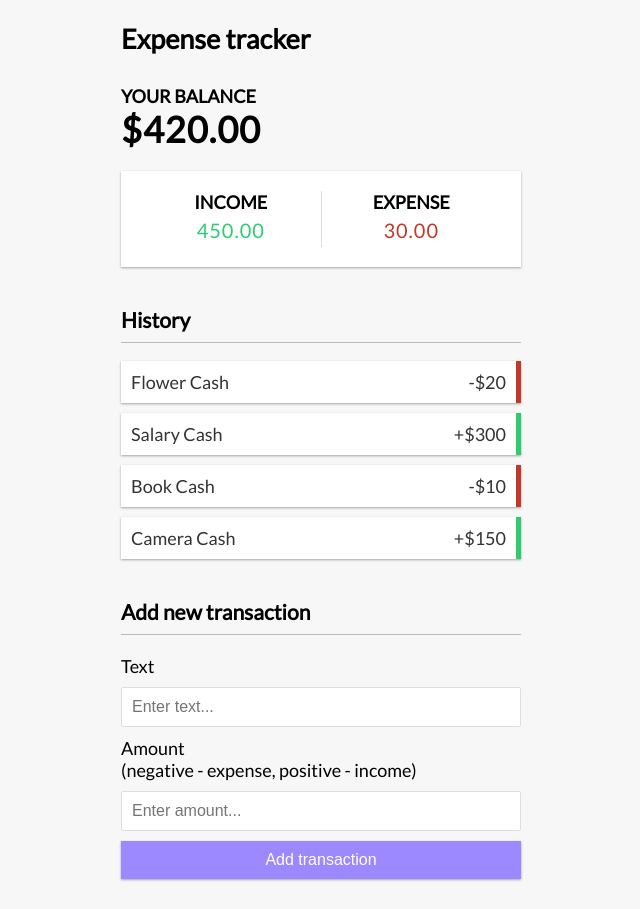
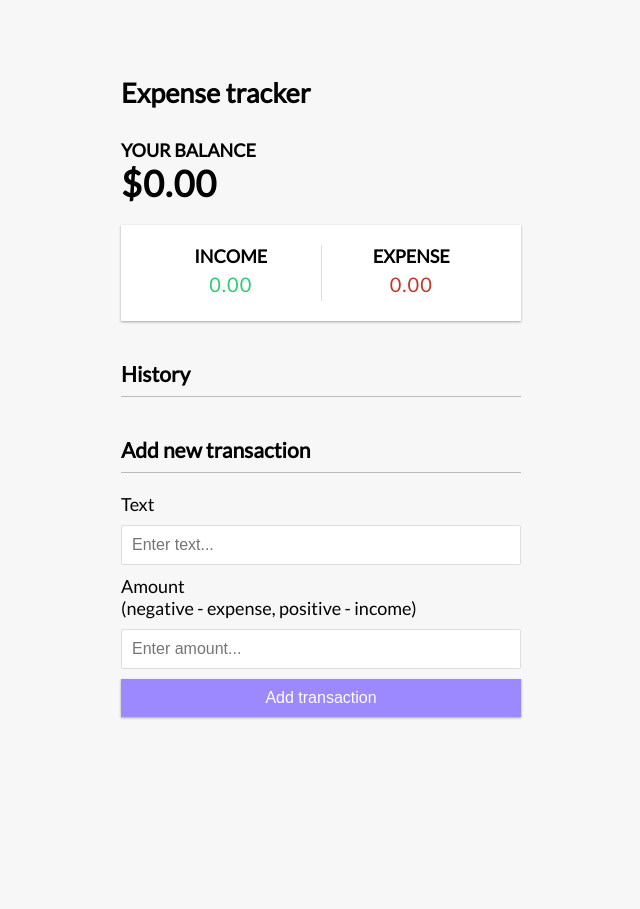
Before and after one commit to TiagoSilvina/m3-frontend, a React (Vite) app: page / in a window 1280 px wide. Shown: the whole page, without its empty margins (319-959 px from the left). After the commit the page ends 800 px from the top, so only its background shows below. Built offline with nearby package versions, Linux system fonts and the light colour scheme.

Commit message:
basic frontend crud

```diff
--- a/src/components/AddTransaction.jsx
+++ b/src/components/AddTransaction.jsx
@@ -1,5 +1,7 @@
 import React from 'react'
 import { useState } from 'react'
+import { GlobalContext } from '../context/GlobalState';
+import { useContext } from 'react';
 /*import { useNavigate } from "react-router-dom";*/
 import axios from "axios";
 
@@ -8,13 +10,16 @@ function AddTransaction() {
 
 const [text, setText] = useState("");
 const [amount, setAmount] = useState(0);
+const {addTransaction} = useContext(GlobalContext);
+
 /* const navigate = useNavigate(); */
 
   function handleSubmit(e) {
     e.preventDefault();
 
-    const transaction = { text, amount };
+    const newTransaction = { text, amount: +amount };
 
+    addTransaction(newTransaction);
 /*     axios
       .post("/api/transaction", transaction)
       .then(() => navigate("/transactions"))
--- a/src/components/Transaction.jsx
+++ b/src/components/Transaction.jsx
@@ -8,7 +8,7 @@ function Transaction({transaction}) {
   return (
     <div>
         <li className={transaction.amount < 0 ? "minus" : "plus"}>
-        {transaction.text} Cash <span>{sign}${Math.abs(transaction.amount)}</span>
+        {transaction.text}<span>{sign}${Math.abs(transaction.amount)}</span>
         <button className="delete-btn"
         onClick={()=>deleteTransaction(transaction.id)} >x</button>
       </li>
--- a/src/context/GlobalState.jsx
+++ b/src/context/GlobalState.jsx
@@ -7,10 +7,7 @@ import AppReducer from './AppReducer'
 const initialState = {
     transactions:
     [
-    { id: 1, text: 'Flower', amount: -20 },
-    { id: 2, text: 'Salary', amount: 300 },
-    { id: 3, text: 'Book', amount: -10 },
-    { id: 4, text: 'Camera', amount: 150 }
+
     ]
 }
 
```
